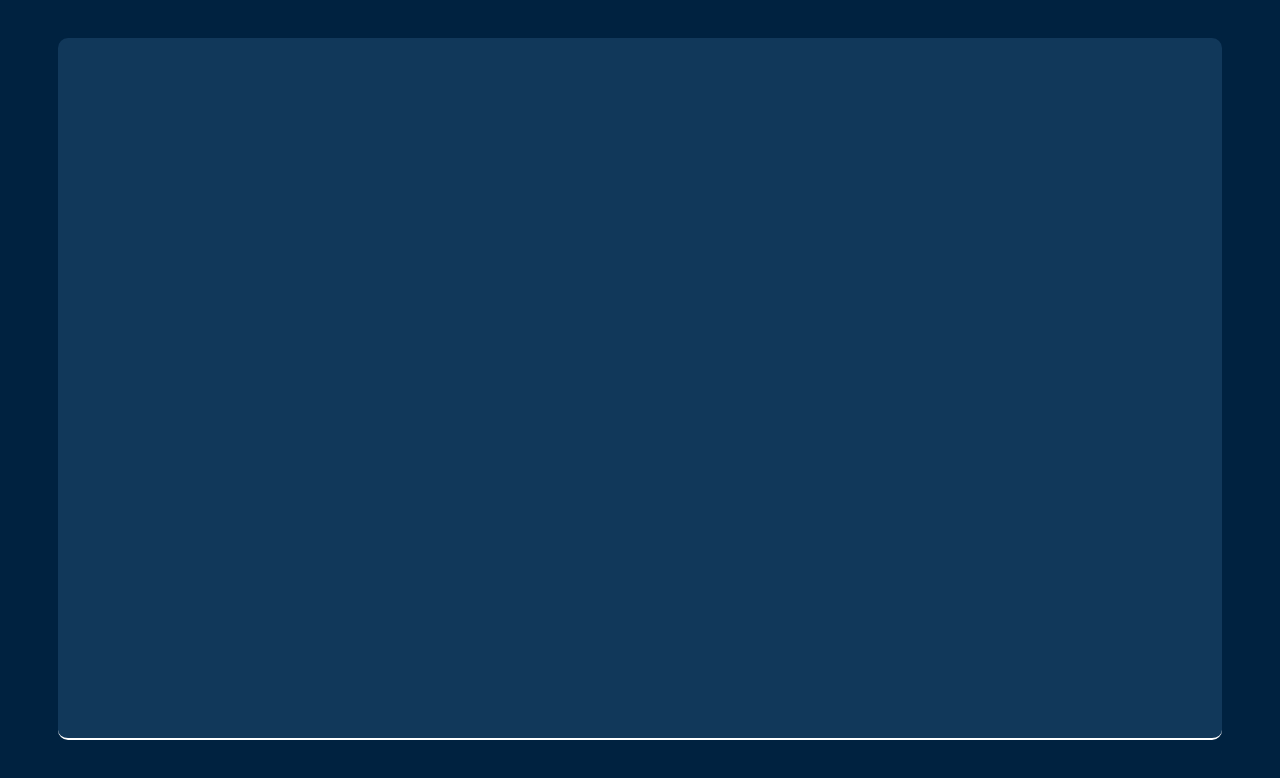
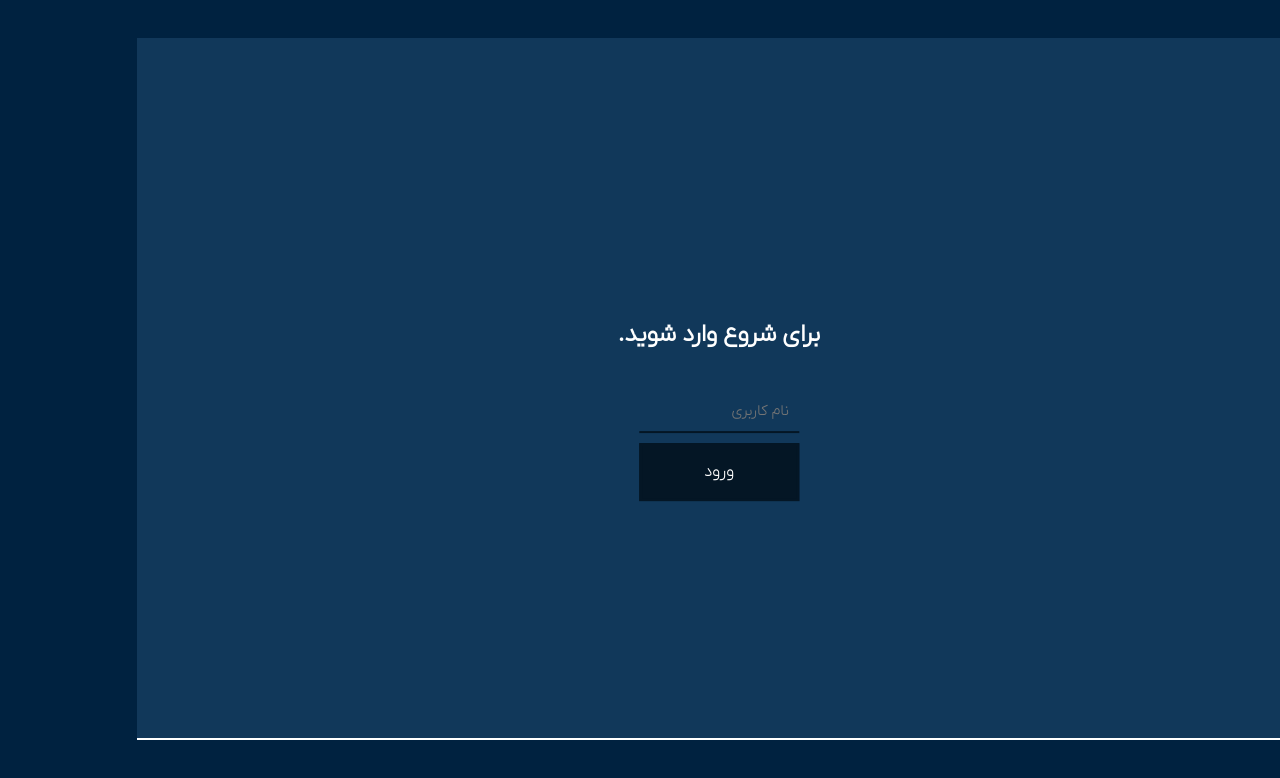
Before and after one commit to MACsepehri/macsepehri.github.io, a React (Vite) app: page / in a window 1280 px wide. Shown: the top 778 px of the page. Built offline with nearby package versions, Linux system fonts and the light colour scheme.

Commit message:
Added a small login UI

```diff
--- a/public/style/StyleComponents.jsx
+++ b/public/style/StyleComponents.jsx
@@ -5,7 +5,7 @@ export const GlobalStyle = createGlobalStyle`
         font-family: 'IranYekan';
         src: url('font/font.woff');
     }
-    * { font-family: 'IranYekan' }
+    * { font-family: 'IranYekan'; color: white; transition: all 300ms ease-in-out; }
     body {
         background-color: #002240;
     }
@@ -19,6 +19,35 @@ export const Section = styled.div`
     height: calc(100vh - 100px);
     background: #11385a;
     margin-top: 30px;
-    border-radius: 10px;
     border-bottom: 2px solid #fff;
+    text-align: center;
 `
+export const LoginSection = styled.div`
+    position: absolute;
+    right: 50%;
+    top: 50%;
+    transform: translate(50%,-50%);
+`
+export const InputBox = styled.input`
+    padding: 10px;
+    width: 140px;
+    border: none;
+    outline: none;
+    background: none;
+    border-bottom: 2px solid #041625;
+    font-size: 15px;
+`
+export const SubmitLoginButton = styled.button`
+    width: 160px;
+    padding: 15px;
+    background: #041625;
+    border: 3px solid #041625;
+    font-size: 17px;
+    margin-top: 10px;
+    cursor: pointer;
+    &:hover {
+        background: none;
+        color: #041625;
+        font-weight: 600;
+    }
+`
--- a/src/components/Box.jsx
+++ b/src/components/Box.jsx
@@ -1,10 +1,27 @@
-import { BaseSection, Section } from "../../public/style/StyleComponents";
+import { BaseSection, Section, LoginSection, InputBox, SubmitLoginButton } from "../../public/style/StyleComponents";
+
+function render(isLogin) {
+    if (isLogin===false) {
+
+        // Render Login
+        return (
+            <LoginSection>
+                <h2>برای شروع وارد شوید.</h2><br />
+                <div>
+                    <InputBox type="text" placeholder="نام کاربری" /><br />
+                    <SubmitLoginButton>ورود</SubmitLoginButton>
+                </div>
+            </LoginSection>
+        )
+
+    } else {}
+}
 
 export default function Box({isLogin}) {
     return (
         <BaseSection>
             <Section>
-
+                {render(isLogin)}
             </Section>
         </BaseSection>
     )
```
